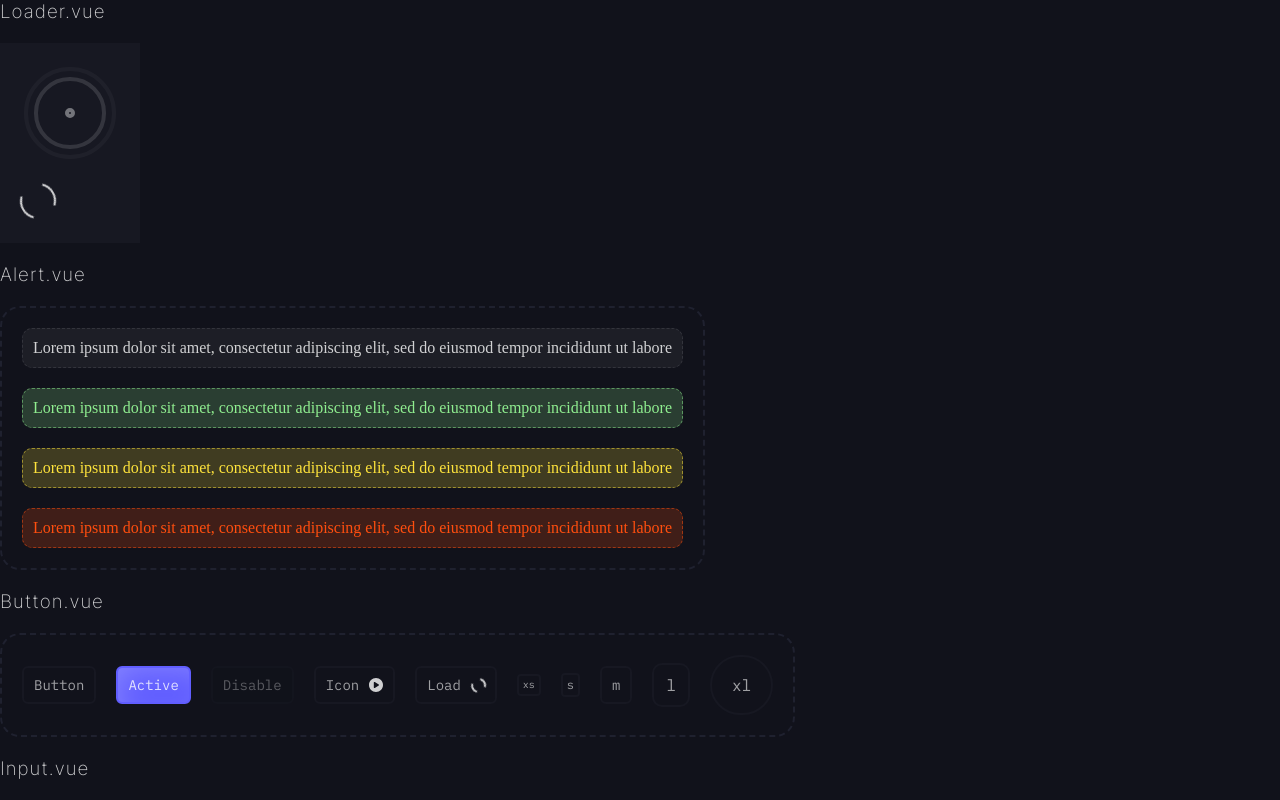
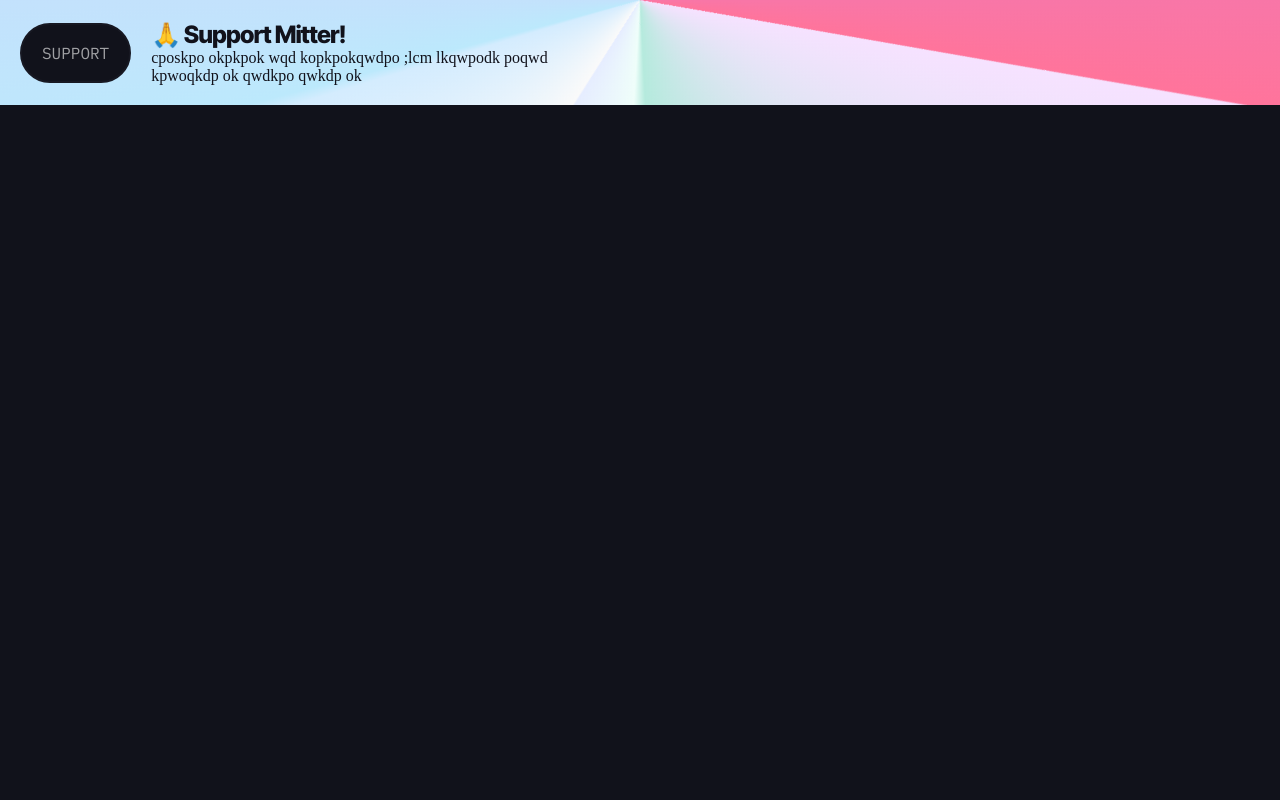
Before and after one commit to chepuhasasha/mitter, a Vue app in the folder clients/web/: page / in a window 1280 px wide. Built offline with nearby package versions, Linux system fonts and the light colour scheme; a web font is replaced by a local one.

Commit message:
add home page

```diff
--- a/clients/web/src/router/index.ts
+++ b/clients/web/src/router/index.ts
@@ -3,6 +3,11 @@ import { createRouter, createWebHistory, RouteRecordRaw } from "vue-router";
 const routes: Array<RouteRecordRaw> = [
   {
     path: "/",
+    name: "home",
+    component: () => import("../views/Home/View.vue"),
+  },
+  {
+    path: "/ui",
     name: "ui",
     component: () => import("../views/UI/View.vue"),
   },
--- /dev/null
+++ b/clients/web/src/views/Home/View.vue
@@ -0,0 +1,72 @@
+<template lang="pug">
+Page(xAlign='center' gap='40px')
+  flex.support(width='100%' padding='20px' gap='20px' yAlign='center')
+    Button(size='xl') SUPPORT
+    flex(col width='450px')
+      h2 🙏 Support Mitter!
+      span cposkpo okpkpok wqd kopkpokqwdpo  ;lcm lkqwpodk poqwd kpwoqkdp ok qwdkpo qwkdp ok
+  //- Logo(size='m' text)
+
+</template>
+
+<script lang="ts">
+import { defineComponent } from "vue";
+import Page from "@/components/templates/Page.vue";
+import Block from "@/components/templates/Block.vue";
+import Logo from "@/components/widgets/Logo.vue";
+import Icon from "@/components/widgets/Icon.vue";
+import Input from "@/components/ui/Input.vue";
+import Button from "@/components/ui/Button.vue";
+import Alert from "@/components/ui/Alert.vue";
+
+export default defineComponent({
+  name: "Home",
+  components: {
+    Page,
+    Block,
+    Logo,
+    Icon,
+    Input,
+    Button,
+    Alert,
+  },
+});
+</script>
+<style lang="less">
+.support {
+  * {
+    z-index: 1;
+  }
+  h2,
+  span {
+    color: var(--bg_100);
+  }
+  overflow: hidden;
+  &::before {
+    content: "";
+    position: absolute;
+    width: 100%;
+    height: 2000px;
+    background: conic-gradient(
+      #acd2fb -32.07deg,
+      #df7ed5 9.12deg,
+      #ff749b 54.78deg,
+      #f6e2ff 54.91deg,
+      #b5eadd 132.08deg,
+      #effefa 138.42deg,
+      #e6edff 166.99deg,
+      #fafafa 167.69deg,
+      #d4ecfe 208.13deg,
+      #bce9fc 210.06deg,
+      #e7bcfd 300.68deg,
+      #cdf1fd 302.83deg,
+      #acd2fb 327.93deg,
+      #df7ed5 369.12deg
+    );
+    top: -1000px;
+    left: 0;
+    z-index: 0;
+    animation: rotate infinite 40s linear;
+  }
+}
+</style>
```
